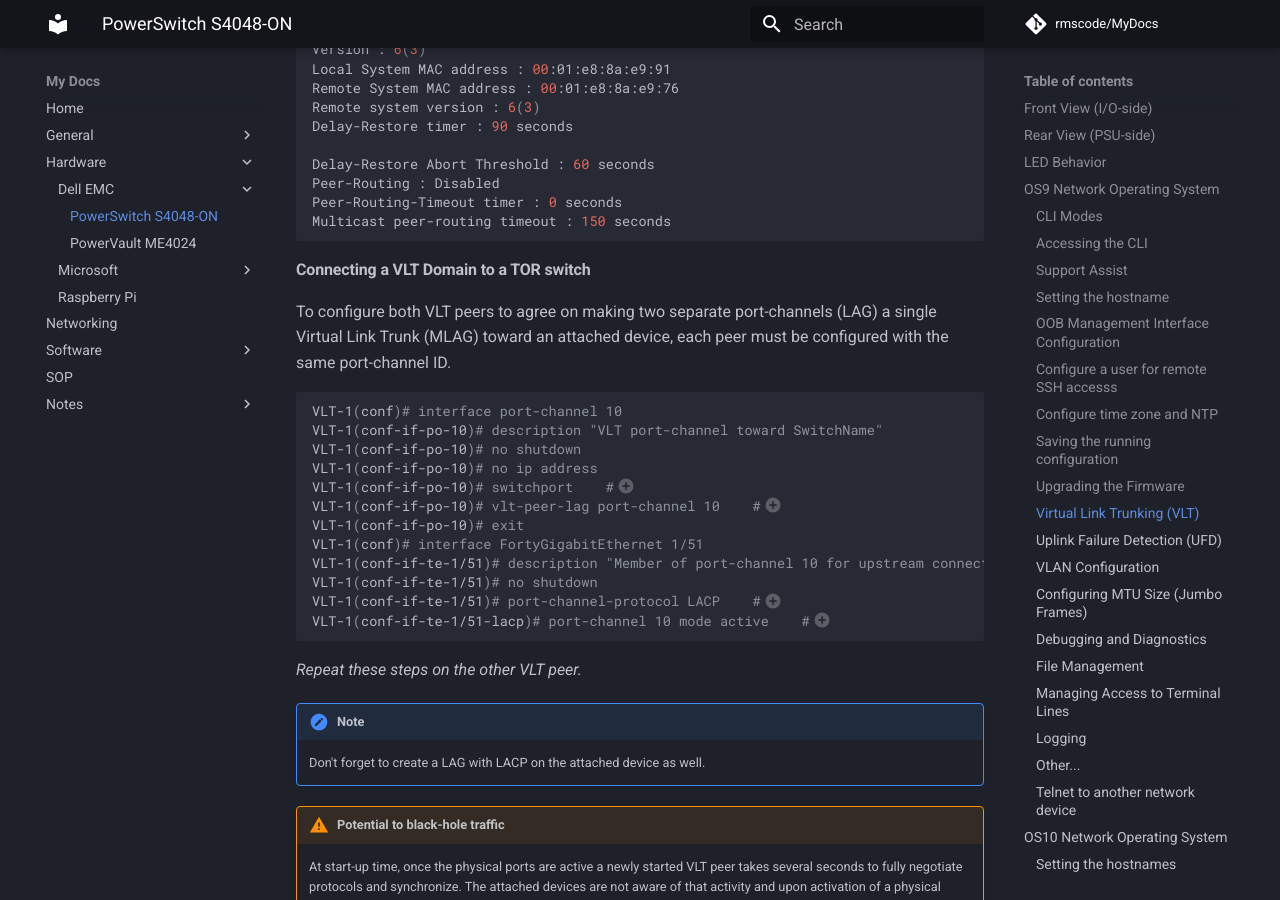
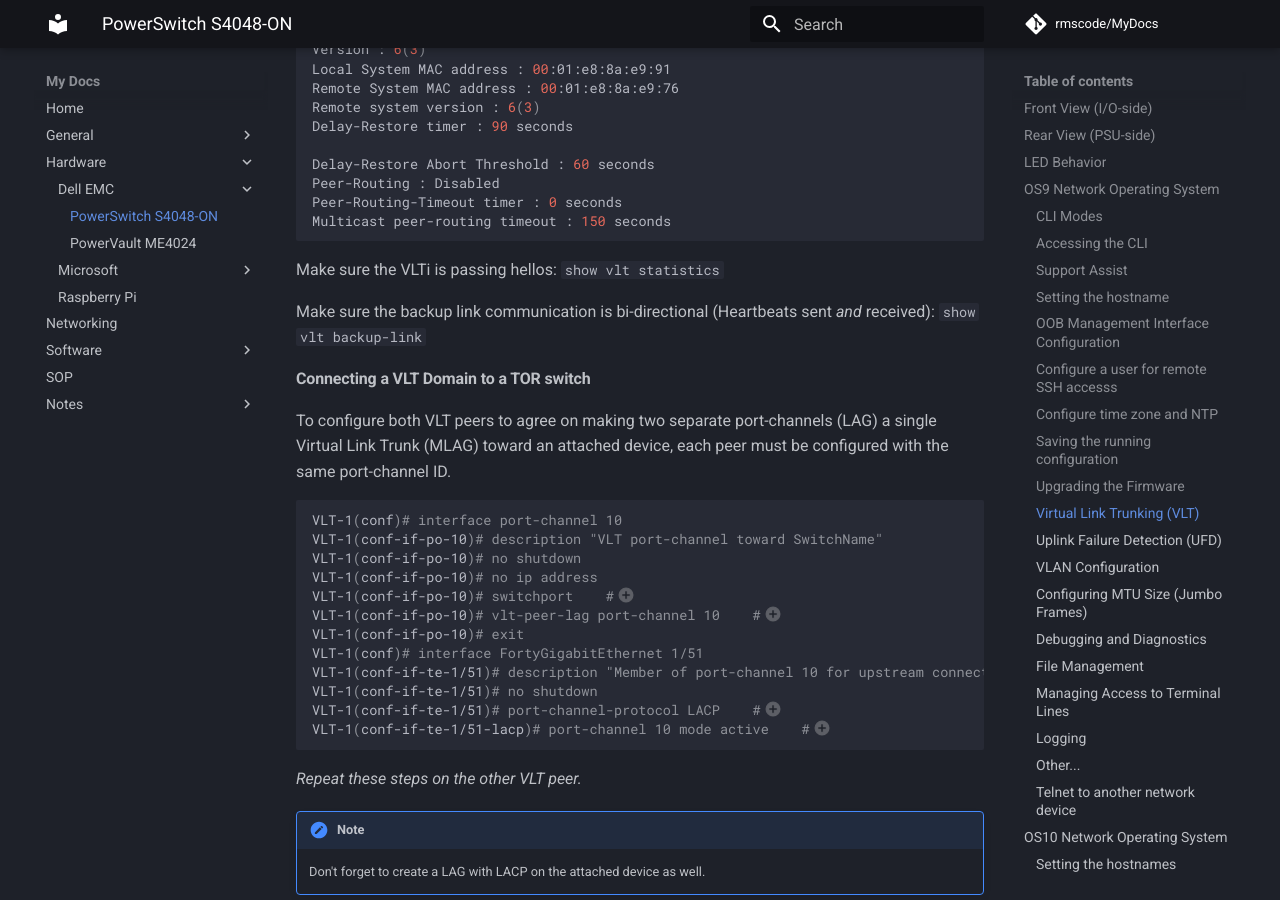
Before and after one commit to rmscode/binary-garden, an MkDocs documentation site: the page built from docs/hardware/dell-emc/s4048-on.md, in a window 1280 px wide and 900 px high, scrolled down 10154 px. Built offline with MkDocs 1.6.1 and Material for MkDocs 9.7.7, drawn with Linux system fonts in a browser that asks for light colours; comment, search, counter and statistics services are not loaded.

Commit message:
Update s4048-on.md

```diff
--- a/docs/hardware/dell-emc/s4048-on.md
+++ b/docs/hardware/dell-emc/s4048-on.md
@@ -541,6 +541,10 @@
 
 1. ICL stands for "[inter-chassis link](https://www.dell.com/support/kbdoc/en-us/000179606/powerstore-alerts-ethernet-switch-inter-chassis-link-peer-presence)". This is the VLTi.
 
+Make sure the VLTi is passing hellos: `show vlt statistics`
+
+Make sure the backup link communication is bi-directional (Heartbeats sent *and* received): `show vlt backup-link`
+
 #### Connecting a VLT Domain to a TOR switch
 
 To configure both VLT peers to agree on making two separate port-channels (LAG) a single Virtual Link Trunk (MLAG) toward an attached device, each peer must be configured with the same port-channel ID.
@@ -578,7 +582,7 @@
     Dampening (or equivalent) should be configured on the attached device. Dampening will temporarily hold an interface down after a VLT peer device reload. A reload is detected as a flap: the link goes down and then up. Suggested dampening time is 30 seconds to 1 minute.
 
 [*Reference: Connecting a VLT domain to an attached access switch or device*](https://www.dell.com/support/manuals/en-us/dell-emc-os-9/s4048-on-9.14.2.4-config/connecting-a-vlt-domain-to-an-attached-access-device-switch-or-server?guid=guid-99a5a114-5dbc-4286-b64f-c5e43c4edf26&lang=en-us) </br>
-[*Reference: Layer 2 topology configurations*](https://infohub.delltechnologies.com/l/dell-emc-networking-with-isilon-front-end-deployment-and-best-practices-1/layer-2-topology-configurations-7/)
+[*Reference: Layer 2 topology configurations*](https://infohub.delltechnologies.com/l/dell-emc-networking-with-isilon-front-end-deployment-and-best-practices-1/layer-2-topology-configurations-7/)</br>
 [*Reference: VLT Technical Guide*](https://i.dell.com/sites/content/business/large-business/merchandizing/en/Documents/Dell_Force10_S4810_VLT_Technical_Guide.pdf)
 
 #### Things to consider
```
